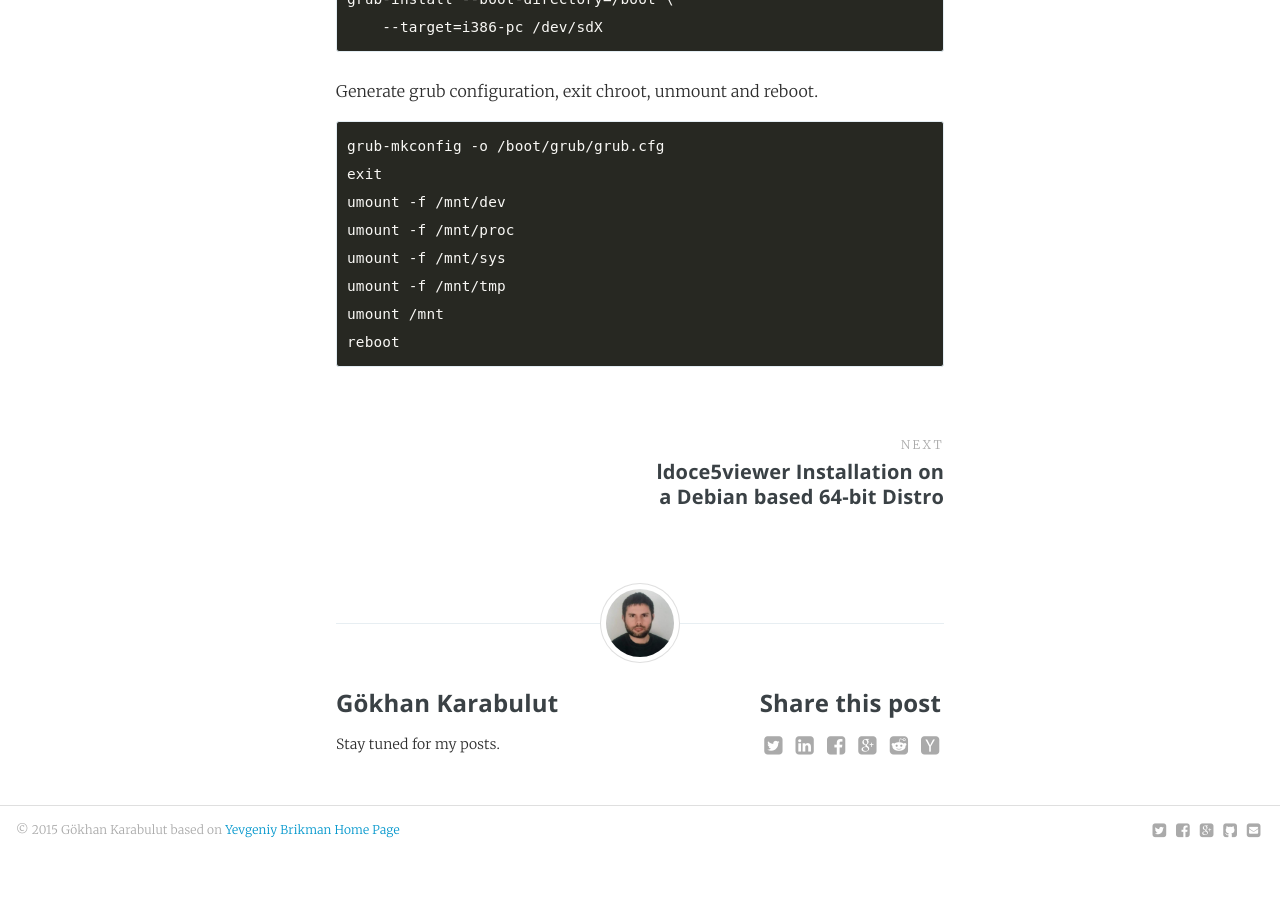
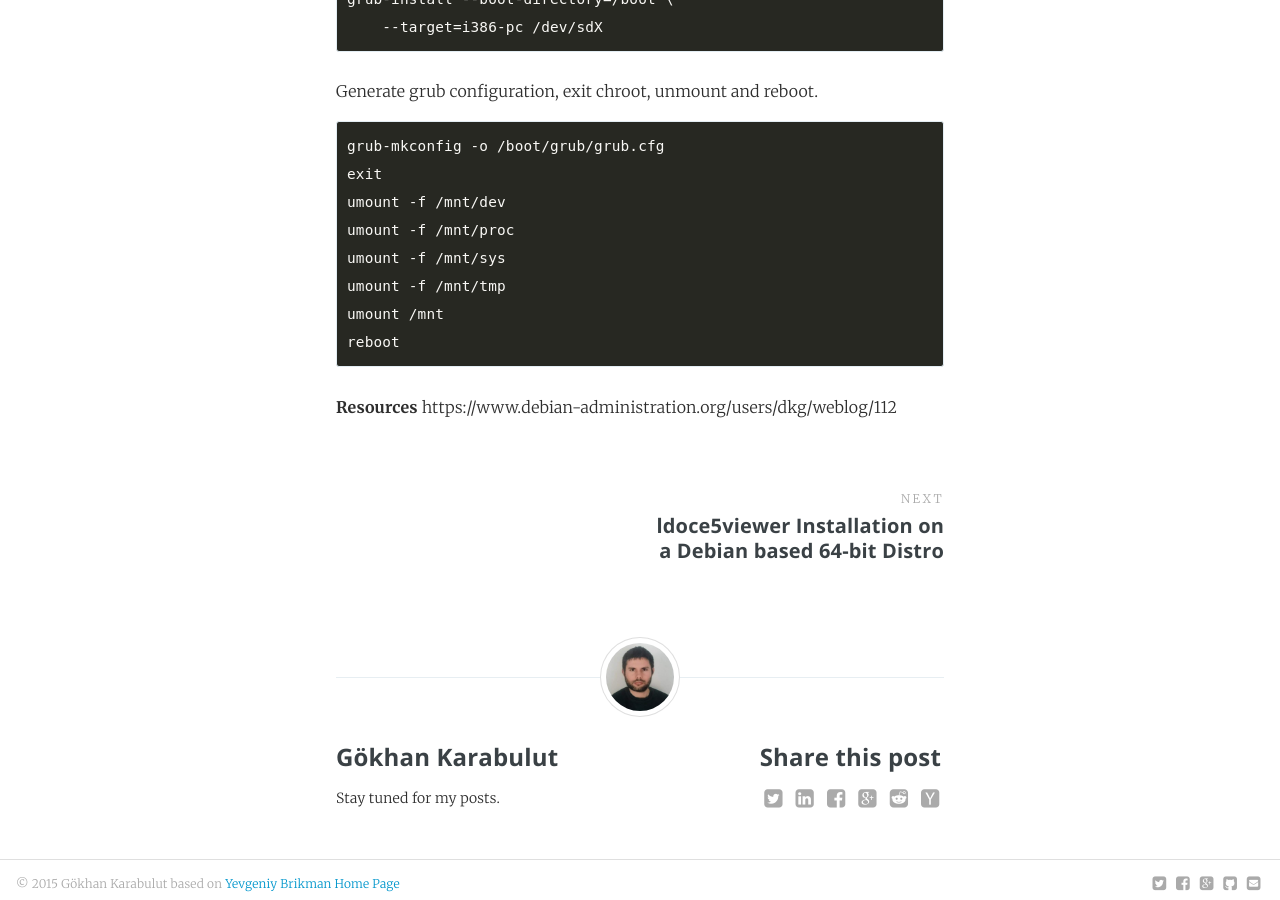
Before and after one commit to gokhanettin/gokhanettin.github.io, a Jekyll site: the page built from _posts/2015-09-02-grub-uefi-and-legacy-multiboot-from-a-usb-stick.md, in a window 1280 px wide and 900 px high, scrolled down 5211 px. Built offline with Jekyll 4.4.1, drawn with Linux system fonts in a browser that asks for light colours; before the commit the page ends 6057 px from its top, so only the background shows below that.

Commit message:
Add Resources

```diff
--- a/_posts/2015-09-02-grub-uefi-and-legacy-multiboot-from-a-usb-stick.md
+++ b/_posts/2015-09-02-grub-uefi-and-legacy-multiboot-from-a-usb-stick.md
@@ -227,3 +227,6 @@ umount -f /mnt/tmp
 umount /mnt
 reboot
 {% endhighlight %}
+
+**Resources**
+https://www.debian-administration.org/users/dkg/weblog/112
```
